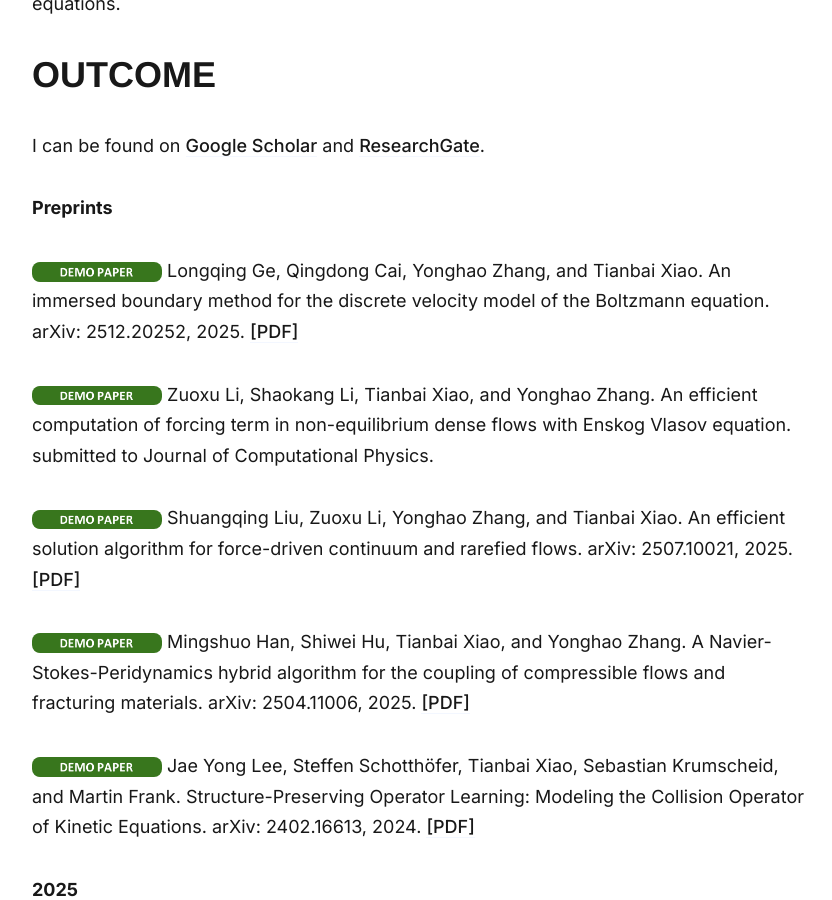
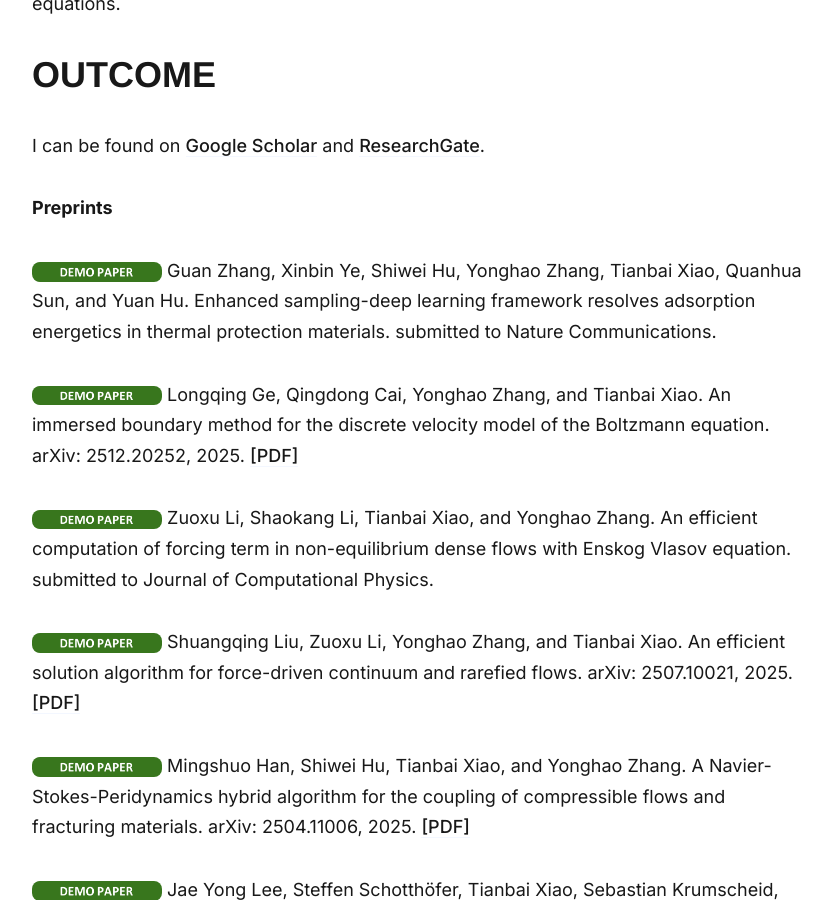
Before and after one commit to vavrines/vavrines.github.io, a Jekyll site: the page built from _projects/2022-01-01-research.md, in a window 1280 px wide and 900 px high, scrolled down 2581 px. Shown: the whole window, without its empty margins (218-1050 px from the left). Built offline with Jekyll 4.4.1, drawn with Linux system fonts in a browser that asks for light colours; nearby versions of some CDN libraries; some web fonts are replaced.

Commit message:
Add new research item

```diff
--- a/_projects/2022-01-01-research.md
+++ b/_projects/2022-01-01-research.md
@@ -27,6 +27,8 @@
 <h1>OUTCOME</h1>
 <p>I can be found on <a href='https://scholar.google.com/citations?user=wFTQeXwAAAAJ&hl=en'>Google Scholar</a> and <a href='https://www.researchgate.net/profile/Tianbai_Xiao'>ResearchGate</a>.</p>
 <p><strong>Preprints</strong></p>
+<p><img src="../images/demo-paper.png" width="130">
+Guan Zhang, Xinbin Ye, Shiwei Hu, Yonghao Zhang, Tianbai Xiao, Quanhua Sun, and Yuan Hu. Enhanced sampling-deep learning framework resolves adsorption energetics in thermal protection materials. submitted to Nature Communications.</p>
 <p><img src="../images/demo-paper.png" width="130">
 Longqing Ge, Qingdong Cai, Yonghao Zhang, and Tianbai Xiao. An immersed boundary method for the discrete velocity model of the Boltzmann equation. arXiv: 2512.20252, 2025. <a href='https://arxiv.org/pdf/2512.20252.pdf'>[PDF]</a></p>
 <p><img src="../images/demo-paper.png" width="130">
```
